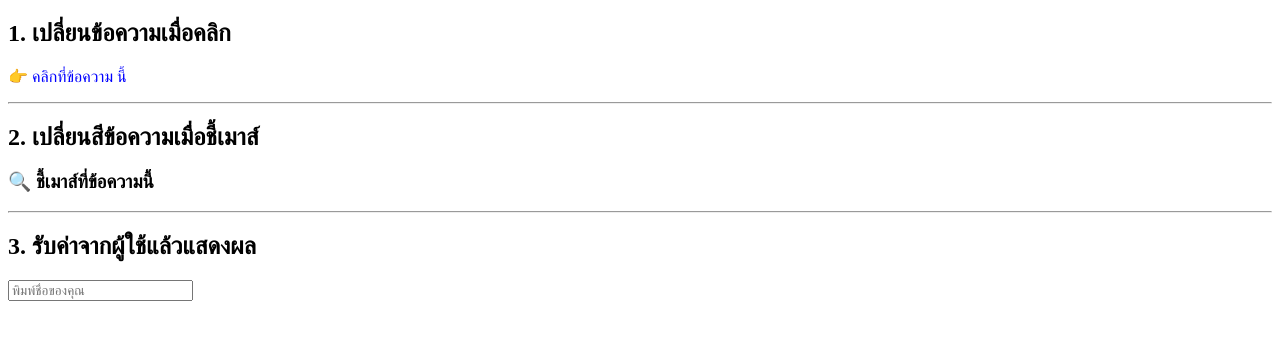
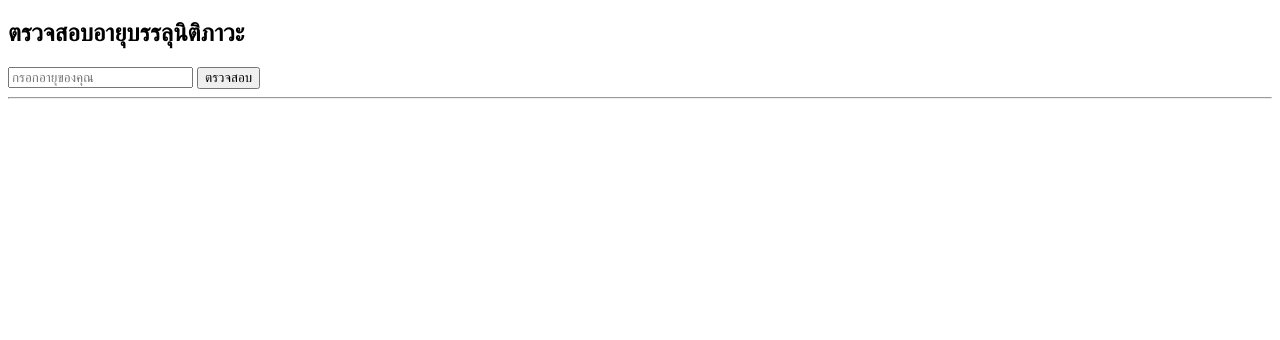
Before and after one commit to 6611425034/howtocreatewebiste, a plain HTML site: page ch2-if.html in a window 1280 px wide. Drawn offline with Linux system fonts and the light colour scheme.

Commit message:
แบบทดสอบเช็คอายู

```diff
--- a/ch2-if.html
+++ b/ch2-if.html
@@ -9,21 +9,33 @@
 </head>
 
 <body>
-    <!-- 💡 หัวข้อที่ 1: เปลี่ยนข้อความเมื่อคลิก -->
-    <h2>1. เปลี่ยนข้อความเมื่อคลิก</h2>
-    <p onclick="this.innerHTML='✅ คุณคลิกแล้ว!'" style="cursor: pointer; color: blue;">👉 คลิกที่ข้อความ
-        นี้</p>
+    <h2>ตรวจสอบอายุบรรลุนิติภาวะ</h2>
+    <!-- ช่องรับอายุจากผู้ใช้ -->
+    <input type="number" id="ageInput" placeholder="กรอกอายุของคุณ">
+    <!-- ปุ่มคลิกเพื่อเรียกใช้ฟังก์ชันตรวจสอบ -->
+    <button onclick="checkAge()">ตรวจสอบ</button>
     <hr>
-    <!-- 💡 หัวข้อที่ 2: เปลี่ยนสีข้อความเมื่อชี้เมาส์ -->
-    <h2>2. เปลี่ยนสีข้อความเมื่อชี้เมาส์</h2>
-    <h3 onmouseover="this.style.color='red'" onmouseout="this.style.color='black'" style="cursor: pointer;">
-        🔍 ชี้เมาส์ที่ข้อความนี้</h3>
-    <hr>
-    <!-- 💡 หัวข้อที่ 3: รับค่าจาก input แล้วแสดงผล -->
-    <h2>3. รับค่าจากผู้ใช้แล้วแสดงผล</h2>
-    <input type="text" placeholder="พิมพ์ชื่อของคุณ"
-        onchange="document.getElementById('output').innerHTML ='👋 สวัสดีคุณ ' + this.value">
-    <p id="output" style="color: green;"></p>
+    <!-- พื้นที่แสดงผลลัพธ์ -->
+    <div id="result"></div>
+    <script>
+        // ฟังก์ชันที่รับอายุ แล้วตรวจสอบว่าเกิน 18 หรือไม่
+        function isAdult(age) {
+            if (age >= 18) {
+                return "คุณบรรลุนิติภาวะแล้ว ✅";
+            } else {
+                return "คุณยังไม่บรรลุนิติภาวะ ❌";
+            }
+        }
+        // ฟังก์ชันหลักที่รับค่าจาก input แล้วแสดงผล
+        function checkAge(){
+            // อ่านค่าที่ผู้ใช้กรอกและแปลงเป็นตัวเลข
+            const age = parseInt(document.getElementById("ageInput").value);
+            // เรียกใช้ฟังก์ชัน isAdult เพื่อประมวลผล
+            const message = isAdult(age);
+            // แสดงข้อความผลลัพธ์ลงในหน้าเว็บด้วย innerHTML
+            document.getElementById("result").innerHTML = message;
+        }
+    </script>
 </body>
 
 </html>
```
